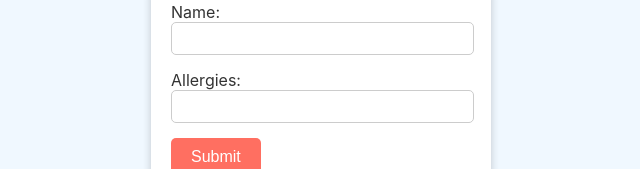
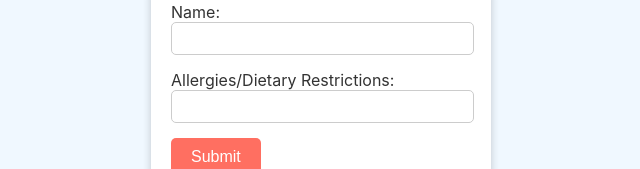
Before and after one commit to tymonhen/restiront, a React (Create React App) app in the folder frontend/: page / in a window 1280 px wide. Shown: the part 371-540 px from the top of the page, without its empty margins (319-959 px from the left). Built offline with nearby package versions, Linux system fonts and the light colour scheme.

Commit message:
generate taste profiles

```diff
--- a/frontend/src/App.js
+++ b/frontend/src/App.js
@@ -42,11 +42,13 @@ function SwipePage({ userProfile, setProfile }) {
         // Generate taste profile after swiping
         setTimeout(async () => {
           try {
-            const response = await axios.post('http://localhost:5025/generate-taste-profile', {
+            console.log('Sending data to backend:', { name: userProfile.name, allergies: userProfile.allergies, likedFoods });
+            const response = await axios.post('http://localhost:5025/summarize-taste-profile', {
               name: userProfile.name,
               allergies: userProfile.allergies,
               likedFoods
             });
+            console.log('Received profile from backend:', response.data.summary);
             setProfile(response.data.profile);
             navigate('/taste-profile'); // Redirect to taste profile page
           } catch (error) {
--- a/frontend/src/FormPage.js
+++ b/frontend/src/FormPage.js
@@ -30,7 +30,7 @@ function FormPage({ setUserProfile }) {
         </div>
         <div>
           <label>
-            Allergies:
+            Allergies/Dietary Restrictions:
             <input
               type="text"
               value={allergies}
--- a/frontend/src/TasteProfilePage.js
+++ b/frontend/src/TasteProfilePage.js
@@ -1,6 +1,7 @@
 import React from 'react';
 
 function TasteProfilePage({ profile }) {
+  console.log('Rendering TasteProfilePage with profile:', profile);
   return (
     <div className="taste-profile-page">
       <h1>Your Taste Profile</h1>
```
